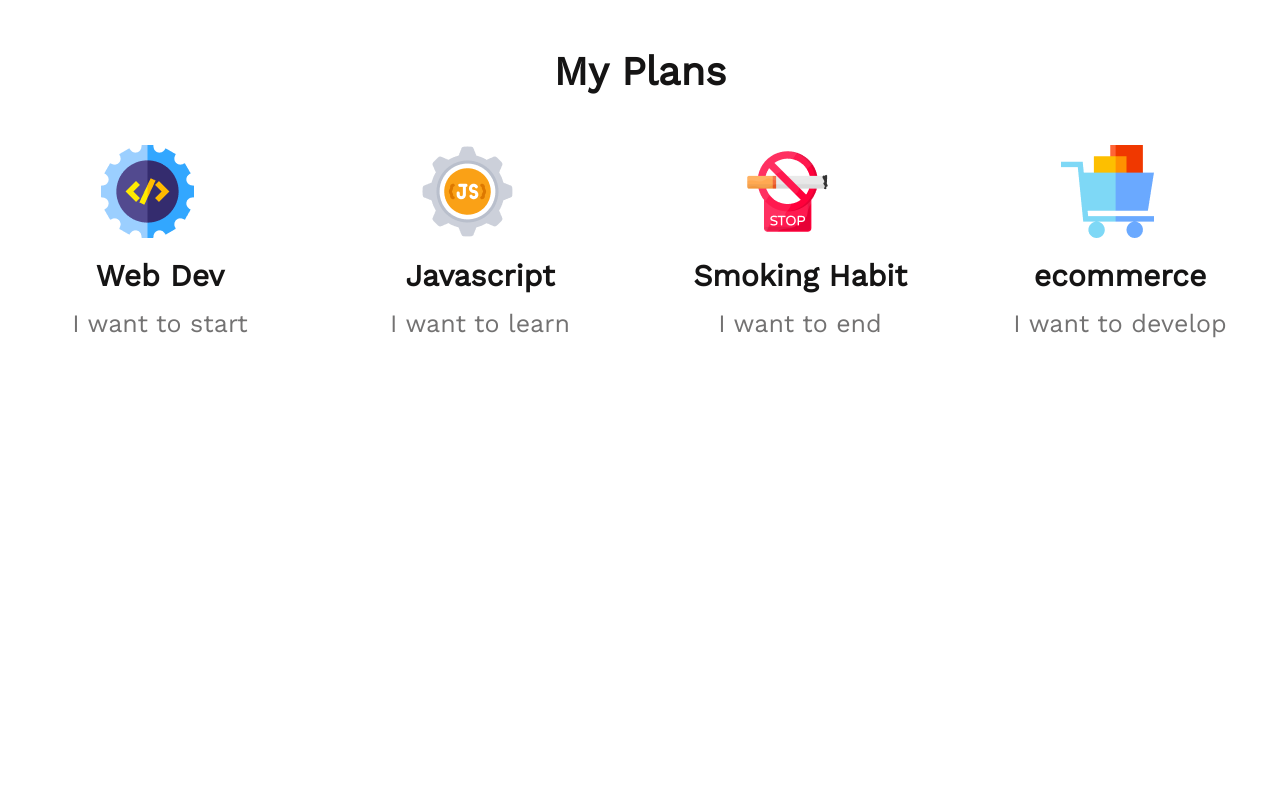
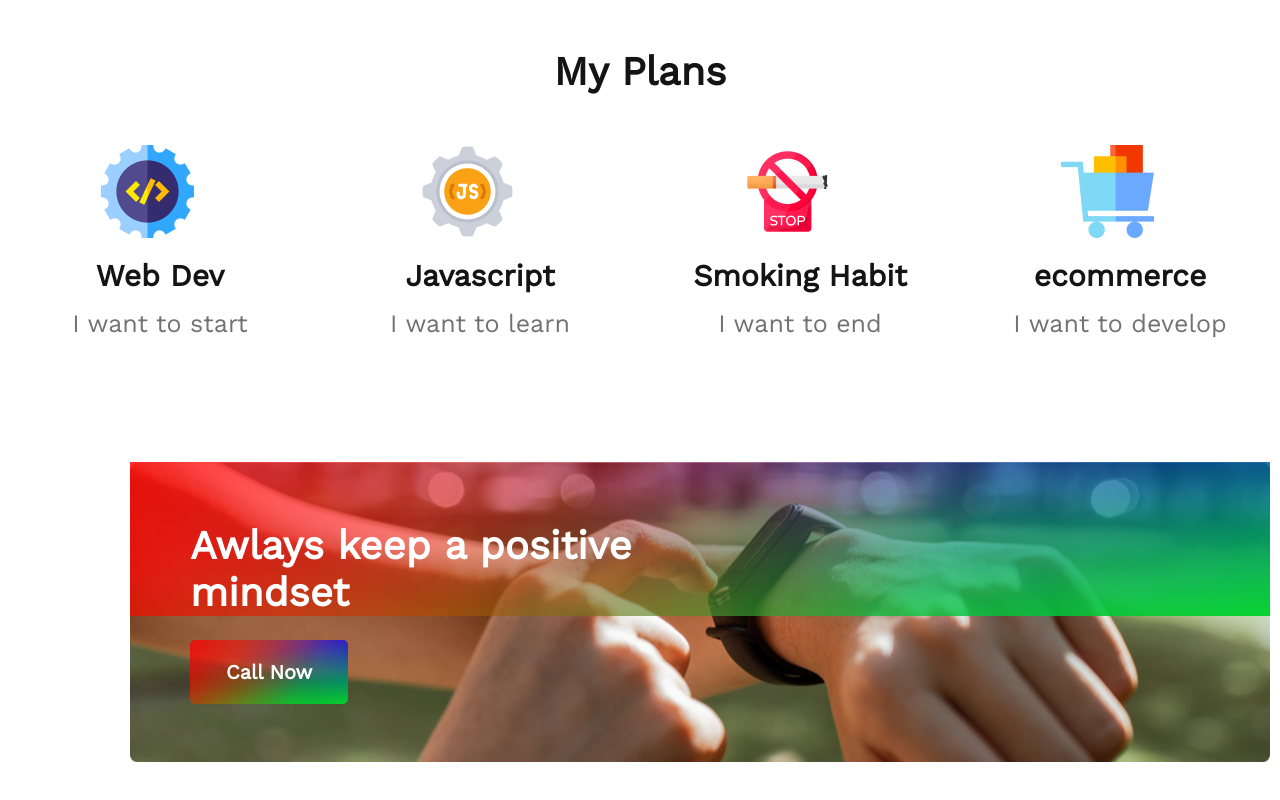
Before and after one commit to Hacker1971/New-Year_New-Me, a plain HTML site: page index.html in a window 1280 px wide. Shown: the part 1659-2459 px from the top of the page. Before the commit the page ends 2121 px from the top, so only its background shows below. Drawn offline with nearby package versions, Linux system fonts and the light colour scheme.

Commit message:
linear-gradient

```diff
--- a/index.html
+++ b/index.html
@@ -61,5 +61,10 @@
         </div>
     </div>
    </main>
+   <!---section side-->
+   <section class="zero">
+        <h1>Awlays keep a positive <br>mindset</h1>
+        <button>Call Now</button>
+   </section>
 </body>
 </html>
--- a/style.css
+++ b/style.css
@@ -106,3 +106,36 @@ height: 723.3px;
   .skill-img{
     margin-left: 50px;
   }
+  .zero{
+    width: 1140px;
+    height: 300px;
+    border-radius: 5px;
+    background-image: url(./images/watch.png);
+    background-repeat: no-repeat;
+    background-size: cover;
+    background-position: center;
+    margin-bottom: 130px;
+    margin-left: 130px;
+    margin-right: 130px;
+  }
+  .zero > h1{
+    color: #FFFFFF;
+    font-weight: 700;
+    font-size: 40px;
+    padding-top: 60px;
+    padding-left: 60px;
+    background: linear-gradient(122deg, rgba(255,0,0,.8), rgba(255,0,0,0) 70.71%), linear-gradient(350deg, rgba(0,255,0,.8), rgba(0,255,0,0) 70.71%), linear-gradient(281deg, rgba(0,0,255,.8), rgba(0,0,255,0) 70.71%);
+  }
+  .zero > button{
+    margin-top: 24px;
+    margin-left: 60px;
+    padding: 20px 36px;
+    color: #FFFFFF;
+    text-align: center;
+    font-weight: 600;
+    font-size: 20px;
+    border: 0;
+    border-radius: 5px;
+    background: linear-gradient(122deg, rgba(255,0,0,.8), rgba(255,0,0,0) 70.71%), linear-gradient(350deg, rgba(0,255,0,.8), rgba(0,255,0,0) 70.71%), linear-gradient(281deg, rgba(0,0,255,.8), rgba(0,0,255,0) 70.71%);
+
+  }
```
